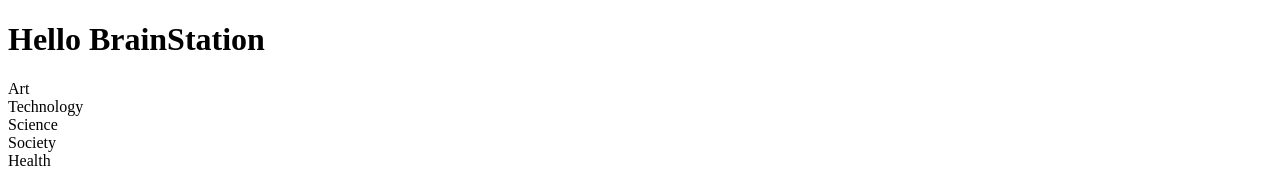
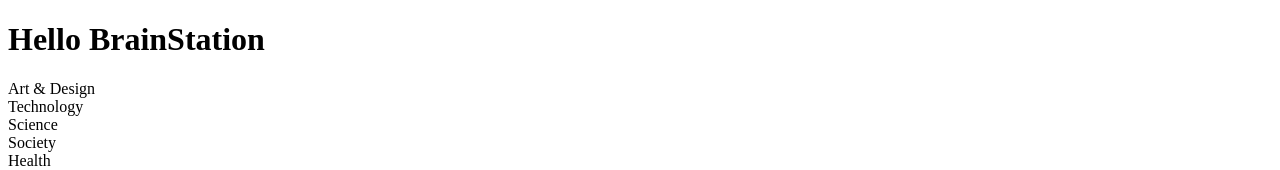
Before and after one commit to russellwinters/BrainStation3D, a React (Create React App) app: page / in a window 1280 px wide. Shown: the top 170 px of the page. Built offline with nearby package versions, Linux system fonts and the light colour scheme; the HTML template or start-up script is replaced by a standard one.

Commit message:
made changes to category list name

```diff
--- a/src/components/CategoryList.js
+++ b/src/components/CategoryList.js
@@ -9,7 +9,7 @@
   return (
     <header className="category-list">
       <div className="category-list__one" onClick={props.button1}>
-        Art
+        Art & Design
       </div>
       <div className="category-list__two" onClick={props.button2}>
         Technology
```
